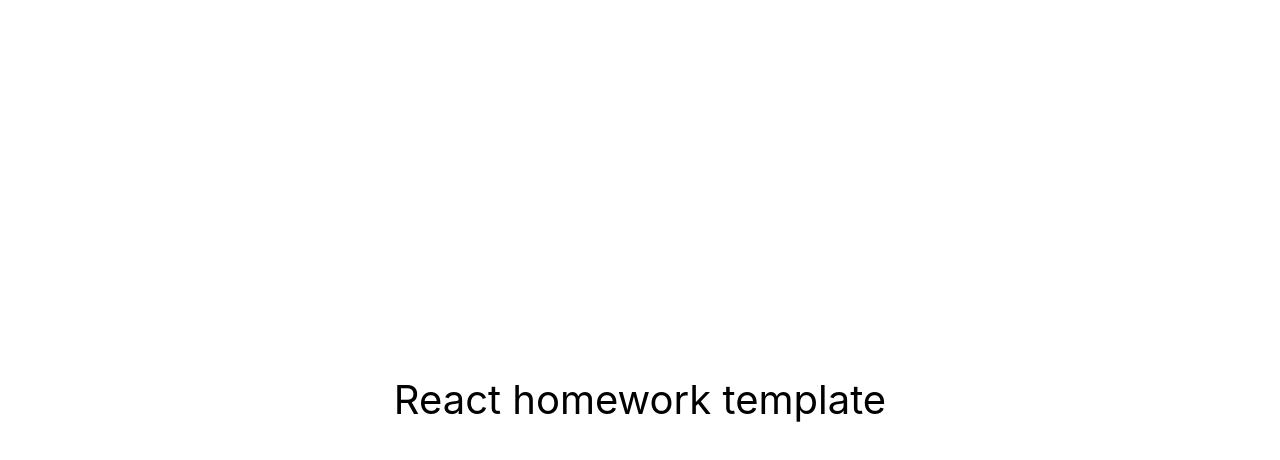
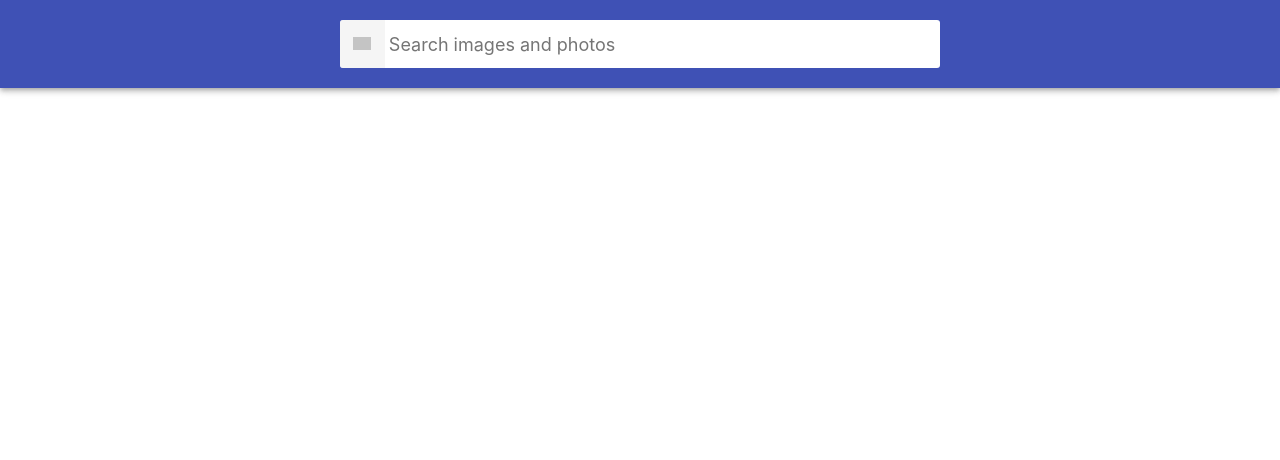
Before and after one commit to Sokilskill/goit-react-hw-03-image-finder, a React (Create React App) app: page / in a window 1280 px wide. Shown: the top 460 px of the page. Built offline with nearby package versions, Linux system fonts and the light colour scheme; grey boxes are pictures that could not be loaded.

Commit message:
added component SearchBarFor

```diff
--- a/src/components/App.jsx
+++ b/src/components/App.jsx
@@ -1,16 +1,14 @@
-export const App = () => {
-  return (
-    <div
-      style={{
-        height: '100vh',
-        display: 'flex',
-        justifyContent: 'center',
-        alignItems: 'center',
-        fontSize: 40,
-        color: '#010101'
-      }}
-    >
-      React homework template
-    </div>
-  );
-};
+import { Component } from 'react';
+import SearchBar from './SearchBar/SearchBar';
+
+const API_KEY = '38642451-6ca93df2512694306dc1a1cd7';
+
+const BASE_URL = 'https://pixabay.com/api/';
+
+export class App extends Component {
+  state = {};
+
+  render() {
+    return <SearchBar />;
+  }
+}
--- /dev/null
+++ b/src/components/SearchBar/SearchBar.jsx
@@ -0,0 +1,28 @@
+import React, { Component } from 'react';
+import PropTypes from 'prop-types';
+import css from './SearchBar.module.css';
+
+export default class SearchBar extends Component {
+  state = {};
+  render() {
+    return (
+      <header className={css.searchbar}>
+        <form className={css.searchForm}>
+          <button type="submit" className={css['searchForm-button']}>
+            <span className={css['searchForm-button-label']}>Search</span>
+          </button>
+
+          <input
+            className={css['searchForm-input']}
+            type="text"
+            autocomplete="off"
+            autofocus
+            placeholder="Search images and photos"
+          />
+        </form>
+      </header>
+    );
+  }
+}
+
+SearchBar.propTypes = {};
--- /dev/null
+++ b/src/components/SearchBar/SearchBar.module.css
@@ -0,0 +1,81 @@
+/*
+ * Стили компонента Searchbar
+ */
+.searchbar {
+  top: 0;
+  left: 0;
+  position: sticky;
+  z-index: 1100;
+  display: flex;
+  justify-content: center;
+  align-items: center;
+  min-height: 64px;
+  padding-right: 24px;
+  padding-left: 24px;
+  padding-top: 12px;
+  padding-bottom: 12px;
+  color: #fff;
+  background-color: #3f51b5;
+  box-shadow: 0px 2px 4px -1px rgba(0, 0, 0, 0.2),
+    0px 4px 5px 0px rgba(0, 0, 0, 0.14), 0px 1px 10px 0px rgba(0, 0, 0, 0.12);
+}
+
+/*
+ * Стили компонента SearchForm
+ */
+.searchForm {
+  display: flex;
+  align-items: center;
+  width: 100%;
+  max-width: 600px;
+  background-color: #fff;
+  border-radius: 3px;
+  overflow: hidden;
+}
+
+.searchForm-button {
+  display: inline-block;
+  width: 48px;
+  height: 48px;
+  border: 0;
+  background-image: url('https://image.flaticon.com/icons/svg/149/149852.svg');
+  background-size: 40%;
+  background-repeat: no-repeat;
+  background-position: center;
+  opacity: 0.6;
+  transition: opacity 250ms cubic-bezier(0.4, 0, 0.2, 1);
+  cursor: pointer;
+  outline: none;
+}
+
+.searchForm-button:hover {
+  opacity: 1;
+}
+
+.searchForm-button-label {
+  position: absolute;
+  width: 1px;
+  height: 1px;
+  padding: 0;
+  overflow: hidden;
+  clip: rect(0, 0, 0, 0);
+  white-space: nowrap;
+  clip-path: inset(50%);
+  border: 0;
+}
+
+.searchForm-input {
+  display: inline-block;
+  width: 100%;
+  font: inherit;
+  font-size: 20px;
+  border: none;
+  outline: none;
+  padding-left: 4px;
+  padding-right: 4px;
+}
+
+.searchForm-input::placeholder {
+  font: inherit;
+  font-size: 18px;
+}
--- /dev/null
+++ b/src/components/styles.css
@@ -0,0 +1,83 @@
+html {
+  box-sizing: border-box;
+  width: 100vw;
+  overflow-x: hidden;
+}
+
+*,
+*::before,
+*::after {
+  box-sizing: inherit;
+}
+
+body {
+  margin: 0;
+  font-family: -apple-system, BlinkMacSystemFont, 'Segoe UI', Roboto,
+    Oxygen-Sans, Ubuntu, Cantarell, 'Helvetica Neue', sans-serif;
+  color: #212121;
+  background-color: #fff;
+  -webkit-font-smoothing: antialiased;
+  -moz-osx-font-smoothing: grayscale;
+}
+
+img {
+  display: block;
+  max-width: 100%;
+  height: auto;
+}
+
+/*
+ * Стили компонента App
+ */
+.App {
+  display: grid;
+  grid-template-columns: 1fr;
+  grid-gap: 16px;
+  padding-bottom: 24px;
+}
+
+/*
+
+
+/*
+ * Стилі компонента ImageGalleryItem
+ */
+.ImageGalleryItem {
+  border-radius: 2px;
+  box-shadow: 0px 1px 3px 0px rgba(0, 0, 0, 0.2),
+    0px 1px 1px 0px rgba(0, 0, 0, 0.14), 0px 2px 1px -1px rgba(0, 0, 0, 0.12);
+}
+
+.ImageGalleryItem-image {
+  width: 100%;
+  height: 260px;
+  object-fit: cover;
+  transition: transform 250ms cubic-bezier(0.4, 0, 0.2, 1);
+}
+
+.ImageGalleryItem-image:hover {
+  transform: scale(1.03);
+  cursor: zoom-in;
+}
+
+/*
+ * Стили компонента Modal
+ */
+
+.Overlay {
+  position: fixed;
+  top: 0;
+  left: 0;
+  width: 100vw;
+  height: 100vh;
+  display: flex;
+  justify-content: center;
+  align-items: center;
+  background-color: rgba(0, 0, 0, 0.8);
+  z-index: 1200;
+}
+
+.Modal {
+  max-width: calc(100vw - 48px);
+  max-height: calc(100vh - 24px);
+}
```
Also changed, not shown: src/components/Button/Button.module.css (added, +25 -0 lines), src/components/ImageGallery/ImageGallery.module.css (added, +12 -0 lines), src/components/Button/Button.jsx (added), src/components/ImageGallery/ImageGallery.jsx (added), src/components/ImageGalleryItem/ImageGalleryItem.jsx (added), src/components/ImageGalleryItem/Loader/Loader.jsx (added), src/components/Modal/Modal.jsx (added).
